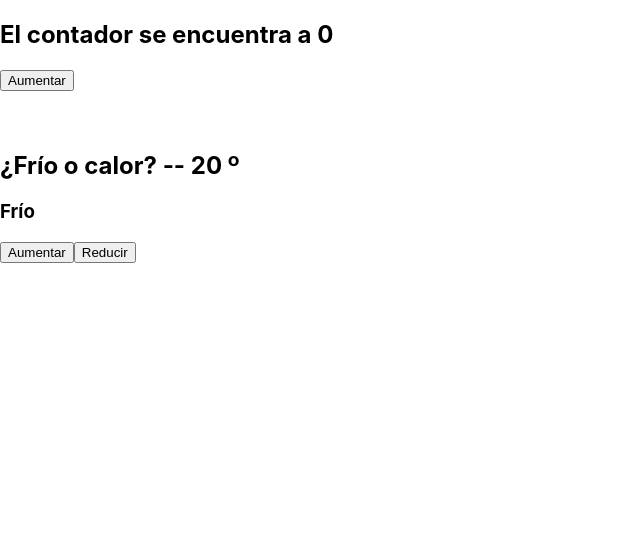
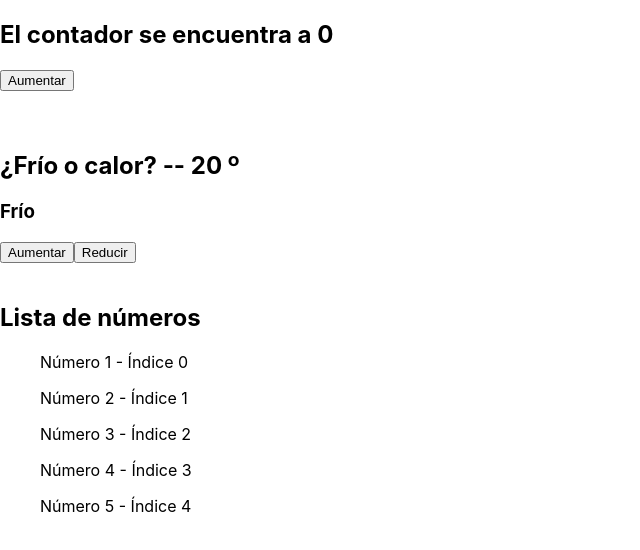
Before and after one commit to acalvom/learning-react-basic, a React (Create React App) app: page / in a window 1280 px wide. Shown: the top 550 px of the page, without its empty margins (0-640 px from the left). Built offline with nearby package versions, Linux system fonts and the light colour scheme.

Commit message:
Mostrar elementos de un array con KEY

```diff
--- a/src/App.js
+++ b/src/App.js
@@ -1,12 +1,14 @@
 import React from "react";
 import Contador from "./components/Contador";
 import Jsx from "./components/Jsx";
+import Lista from "./components/Lista";
 
 function App() {
   return (
     <div className="App">
       <Contador/><br/><br/><br/>
-      <Jsx/>
+      <Jsx/><br/><br/>
+      <Lista/><br/><br/>
     </div>
   );
 }
--- /dev/null
+++ b/src/components/Lista.js
@@ -0,0 +1,20 @@
+import React, {useState, Fragment} from "react";
+
+const Lista = () => {
+    const [arrayNumero, setArrayNumero] = useState([1, 2, 3, 4, 5]);
+
+    return (
+        <Fragment>
+            <h2>Lista de números</h2>
+            {
+                /* Cuando se quieren obtener los datos de un array tenemos que pasarle
+                el índice a cada etiqueta html: key=index*/
+                arrayNumero.map((num, index) =>
+                    <ul key={index}>Número {num} - Índice {index}</ul>
+                )
+            }
+        </Fragment>
+    );
+}
+
+export default Lista;
```
